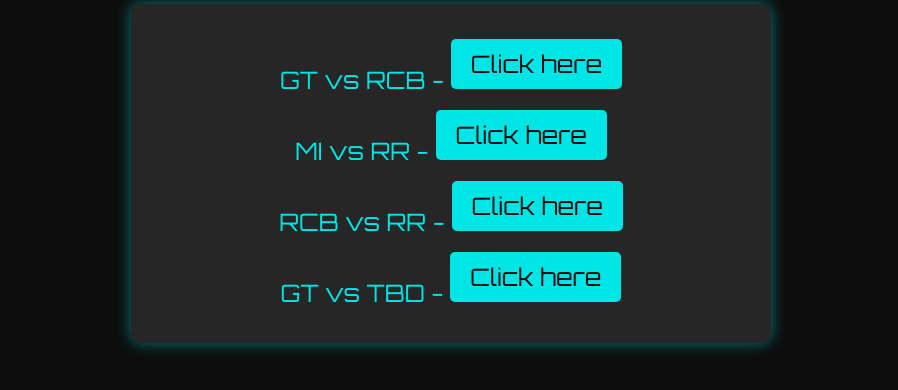
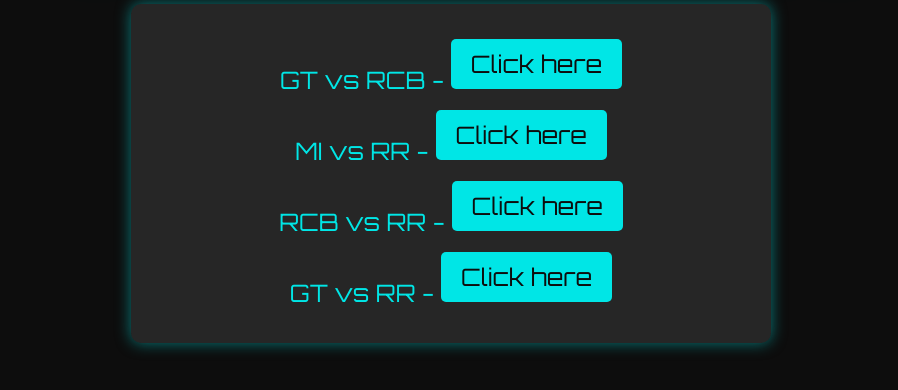
Before and after one commit to tmazakie134/HPL, a plain HTML site: page index.html in a window 1280 px wide. Shown: the part 286-676 px from the top of the page, without its empty margins (189-1087 px from the left). Drawn offline with Linux system fonts and the light colour scheme.

Commit message:
Update index.html

```diff
--- a/index.html
+++ b/index.html
@@ -62,6 +62,6 @@
         <div class="match">GT vs RCB - <a href="gtrcb.html" class="button">Click here</a></div>
         <div class="match">MI vs RR - <a href="mirr.html" class="button">Click here</a></div>
         <div class="match">RCB vs RR - <a href="rcbrr.html" class="button">Click here</a></div>
-        <div class="match">GT vs TBD - <a href="gttbd.html" class="button">Click here</a></div>    </div>
+        <div class="match">GT vs RR - <a href="gttbd.html" class="button">Click here</a></div>    </div>
 </body>
 </html>
```
